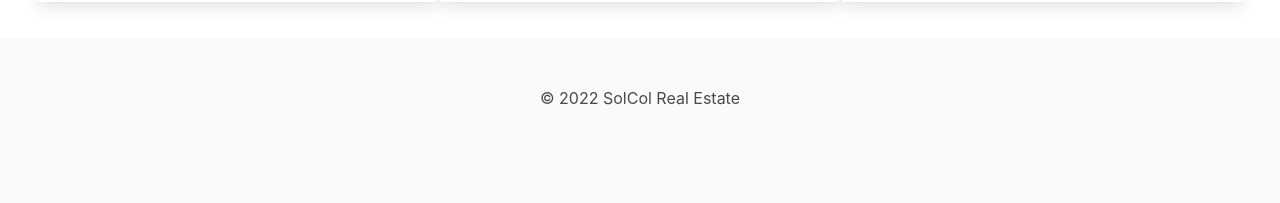
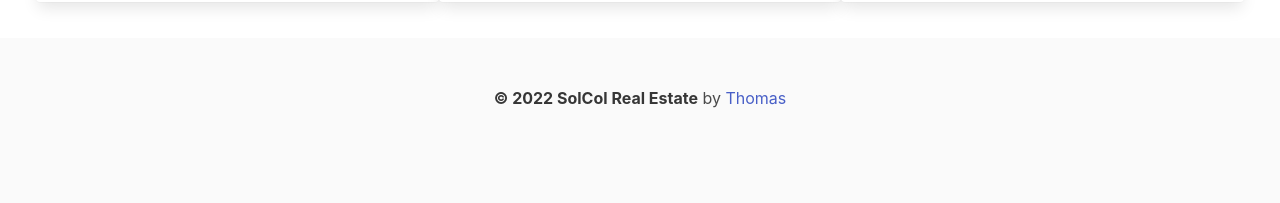
Before and after one commit to tomatsolihull/real-estate-test, a Jekyll site: the page built from index.html, in a window 1280 px wide. Shown: the part 1383-1586 px from the top of the page. Built offline with Jekyll 4.4.1, drawn with Linux system fonts in a browser that asks for light colours.

Commit message:
credit myself <3

```diff
--- a/_layouts/default.html
+++ b/_layouts/default.html
@@ -79,7 +79,7 @@
   <footer class="footer is-danger">
     <div class="content has-text-centered">
       <p>
-        &copy; 2022 SolCol Real Estate
+        <strong>&copy; 2022 SolCol Real Estate</strong> by <a href="https://tomr.me">Thomas</a>
       </p>
     </div>
   </footer>
```
